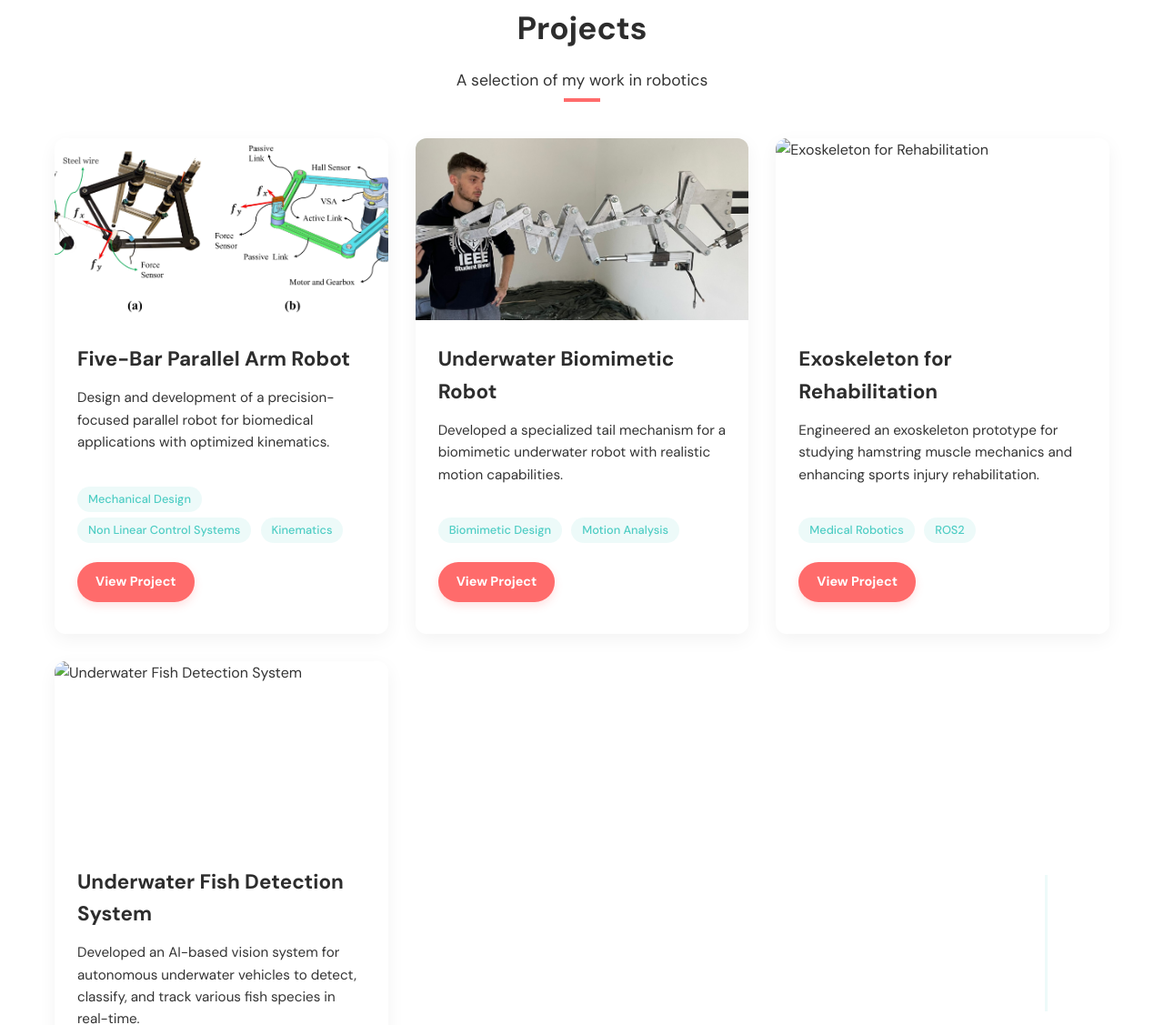
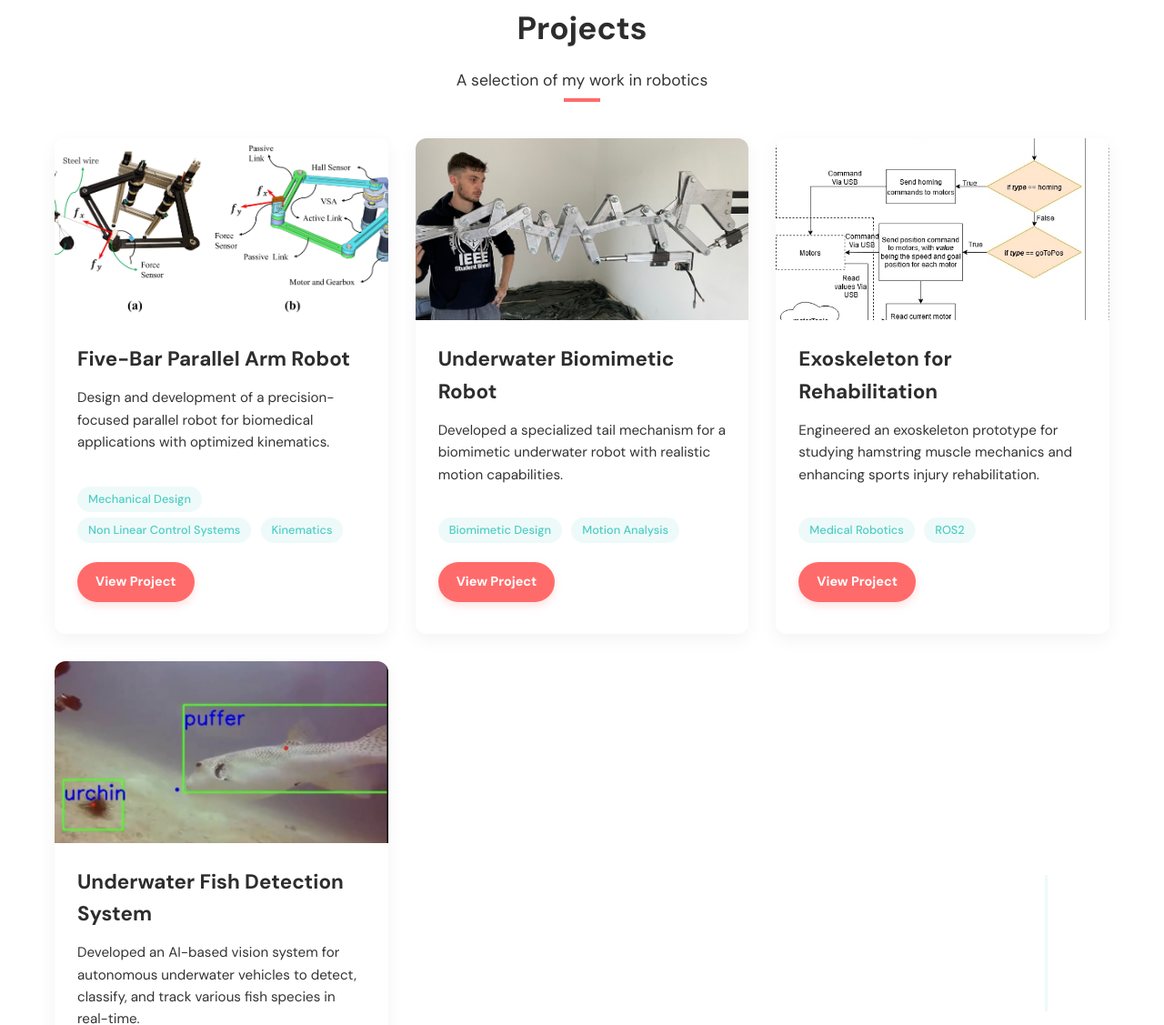
Before and after one commit to ibrahimkiziloklu/ibrahimkiziloklu.github.io, a plain HTML site: page index.html in a window 1280 px wide. Shown: the part 1996-3123 px from the top of the page at 91% size. Drawn offline with nearby package versions, Linux system fonts and the light colour scheme.

Commit message:
Update index.html

```diff
--- a/index.html
+++ b/index.html
@@ -118,7 +118,7 @@
                     </div>
                 </div>
                 <div class="project-card fade-in delay-2">
-                    <img src="images/projects/exoskeleton/main_view.jpg" alt="Exoskeleton for Rehabilitation" class="project-image">
+                    <img src="images\projects\exoskeleton_project\MotorActionServerChart.jpg" alt="Exoskeleton for Rehabilitation" class="project-image">
                     <div class="project-content">
                         <h3>Exoskeleton for Rehabilitation</h3>
                         <p>Engineered an exoskeleton prototype for studying hamstring muscle mechanics and enhancing sports injury rehabilitation.</p>
@@ -130,7 +130,7 @@
                     </div>
                 </div>
                 <div class="project-card fade-in delay-3">
-                    <img src="images/projects/fish_detection/main.jpg" alt="Underwater Fish Detection System" class="project-image">
+                    <img src="images\projects\caretta_project\object detection.jpg" alt="Underwater Fish Detection System" class="project-image">
                     <div class="project-content">
                         <h3>Underwater Fish Detection System</h3>
                         <p>Developed an AI-based vision system for autonomous underwater vehicles to detect, classify, and track various fish species in real-time.</p>
```
